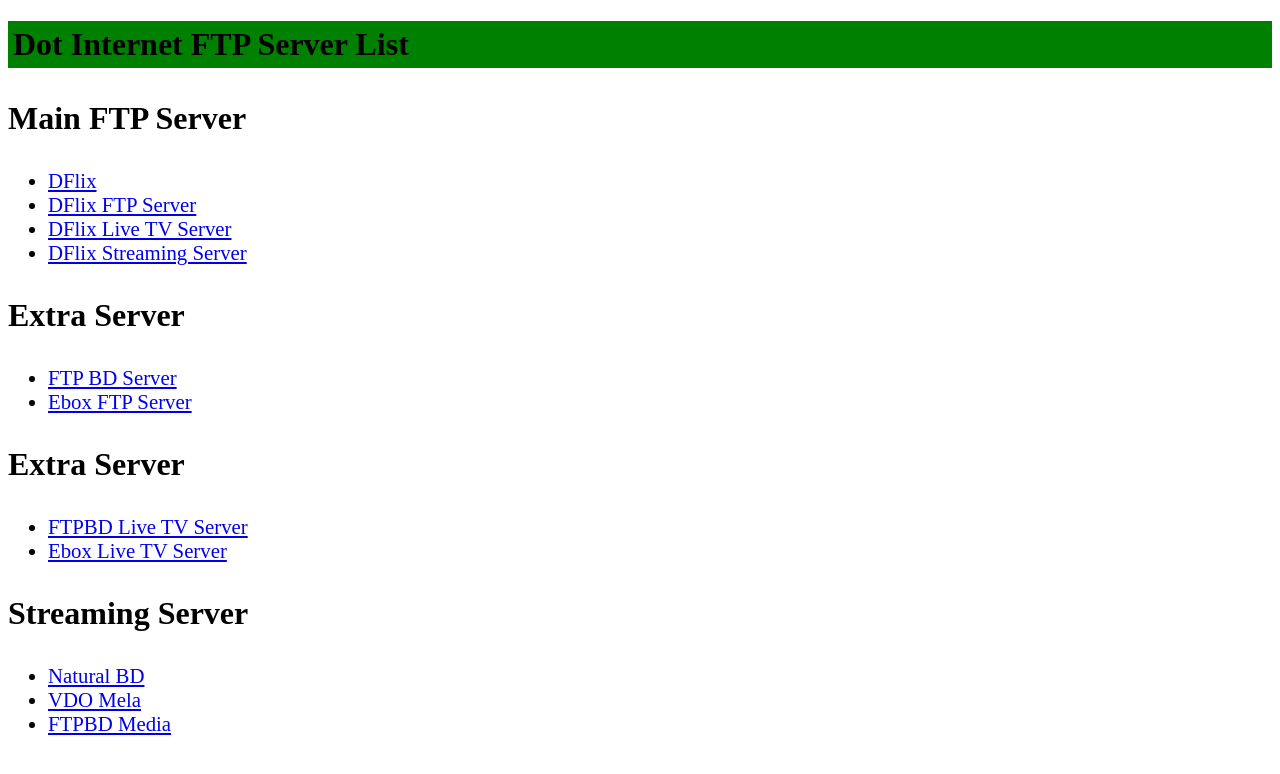
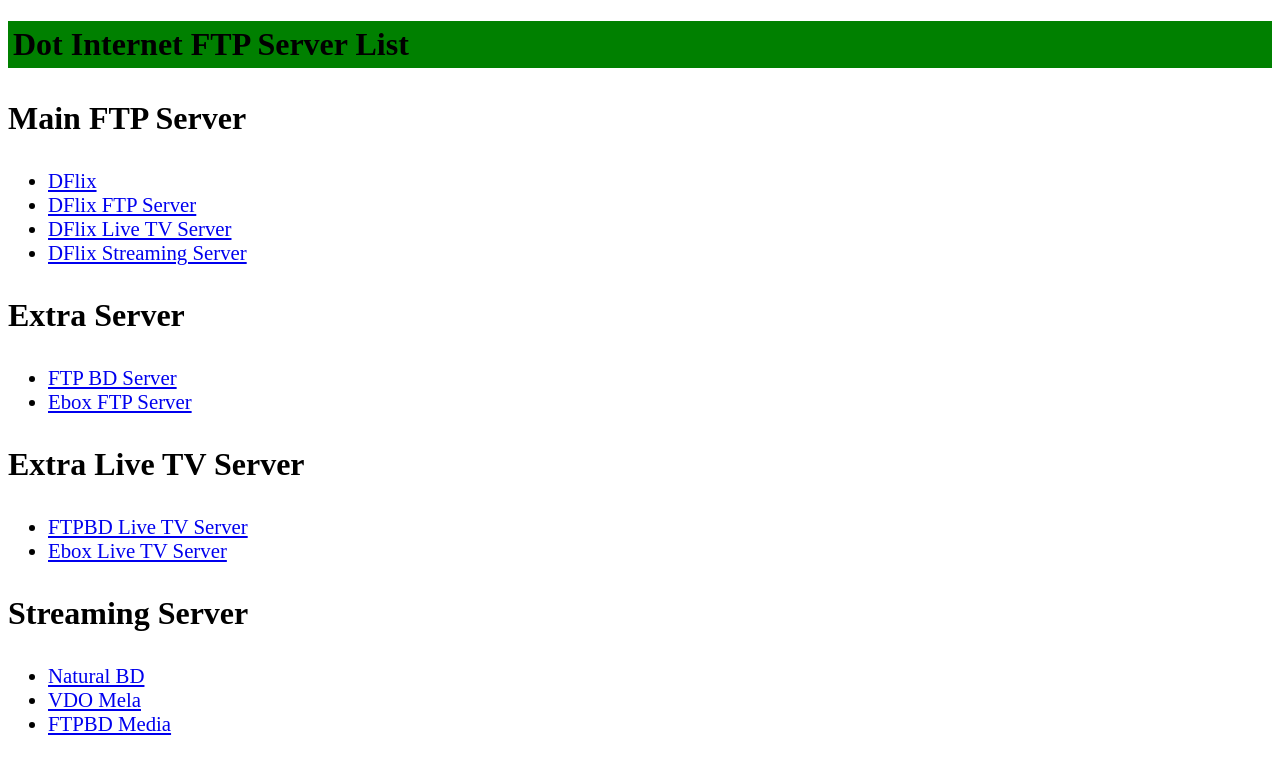
Before and after one commit to plateman/dot-ftp-server-list, a plain HTML site: page index.html in a window 1280 px wide. Drawn offline with Linux system fonts and the light colour scheme.

Commit message:
Update index.html

```diff
--- a/index.html
+++ b/index.html
@@ -43,7 +43,7 @@
       <li><a href="http://fs.ebox.live/">Ebox FTP Server</a></li>
     </ul>
 
-    <p>Extra Server</p>
+    <p>Extra Live TV Server</p>
 
     <ul>
       <li><a href="http://otv.ftpbd.net/">FTPBD Live TV Server</a></li>
```
